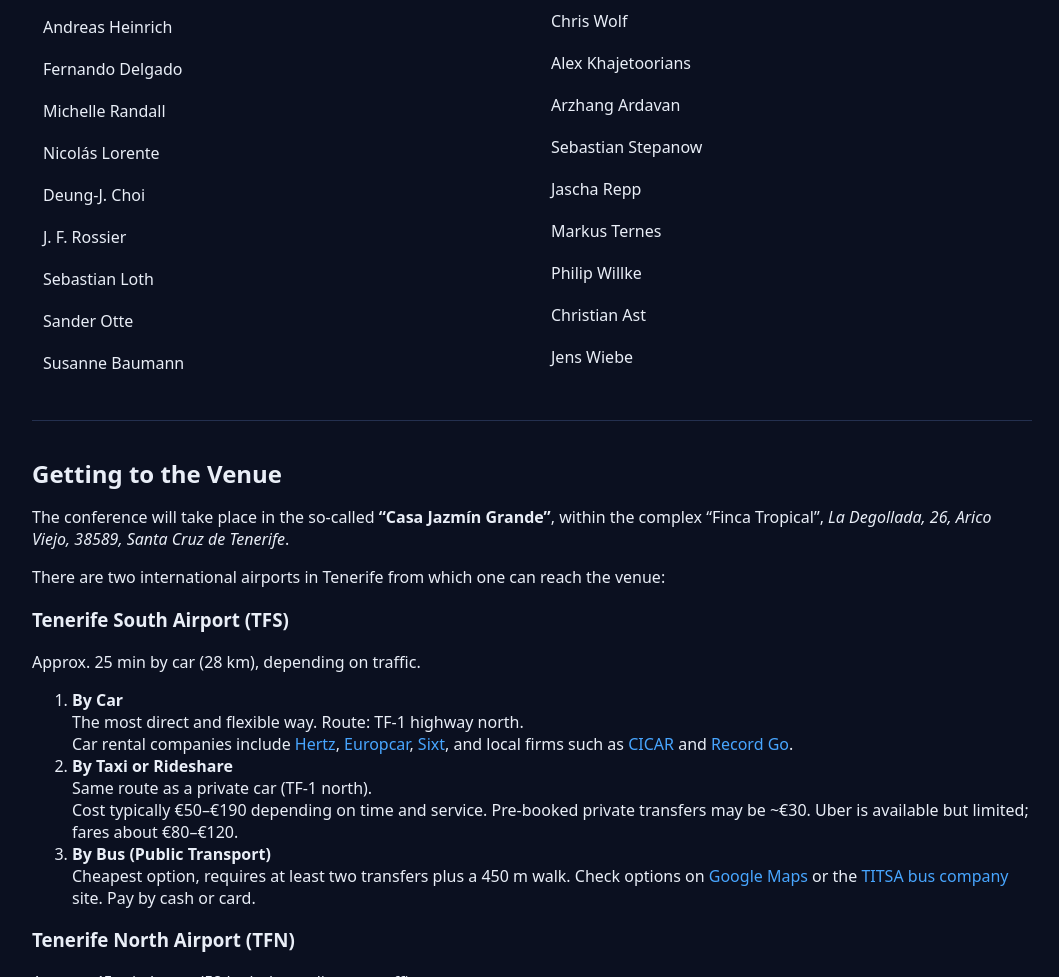
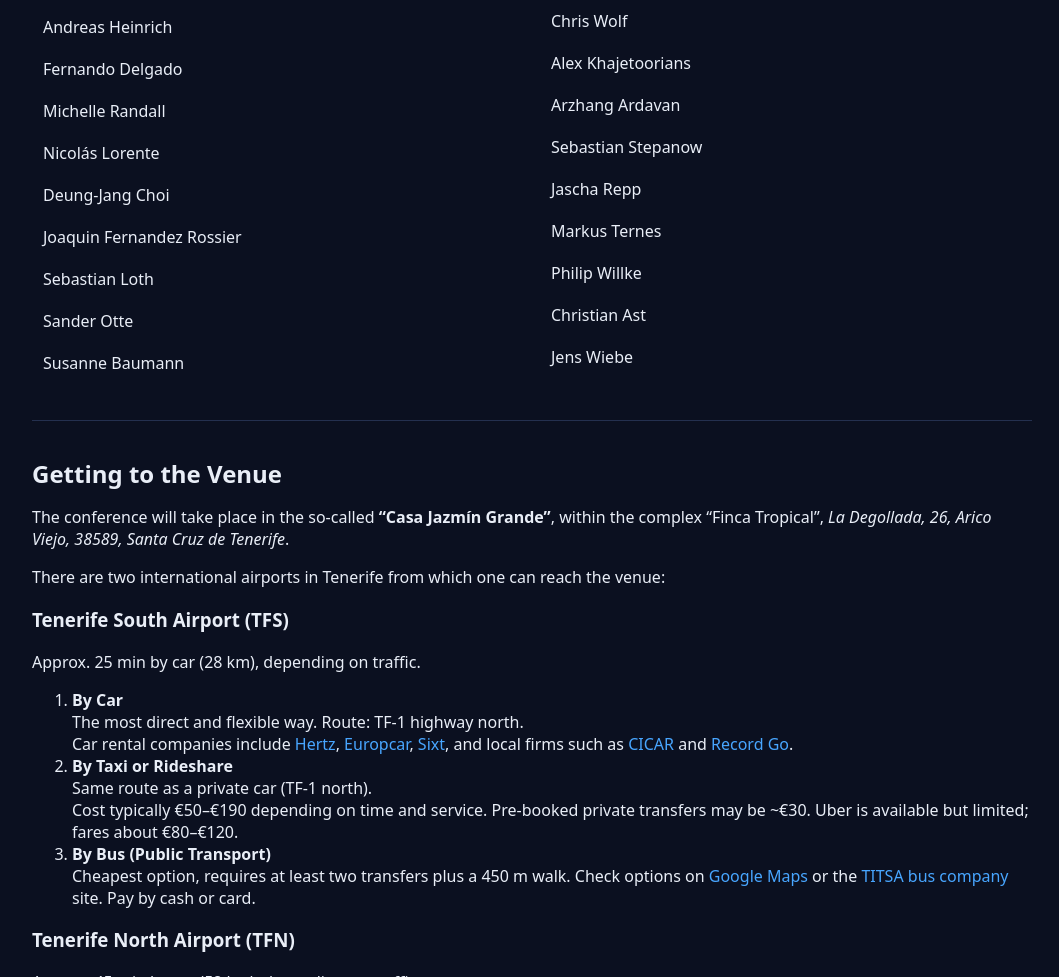
Before and after one commit to arico-spm-workshop/arico-spm-workshop, a plain HTML site: page index.html in a window 1280 px wide. Shown: the part 944-1921 px from the top of the page, without its empty margins (108-1167 px from the left). Drawn offline with Linux system fonts and the light colour scheme.

Commit message:
Update index.html
typos

```diff
--- a/index.html
+++ b/index.html
@@ -89,8 +89,8 @@
         <li>Fernando Delgado</li>
         <li>Michelle Randall</li>
         <li>Nicolás Lorente</li>
-        <li>Deung‑J. Choi</li>
-        <li>J. F. Rossier</li>
+        <li>Deung‑Jang Choi</li>
+        <li>Joaquin Fernandez Rossier</li>
         <li>Sebastian Loth</li>
         <li>Sander Otte</li>
         <li>Susanne Baumann</li>
```
